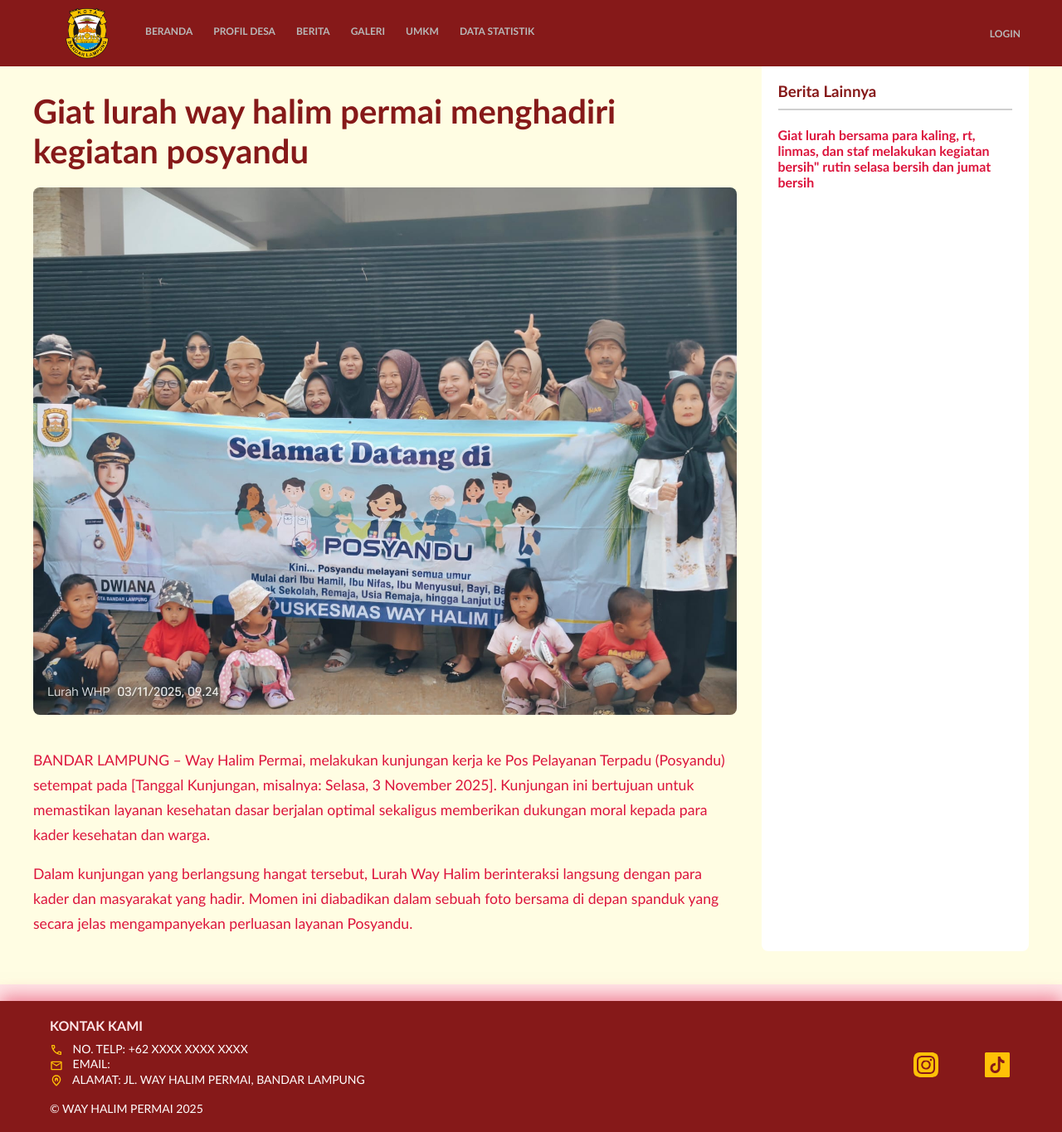
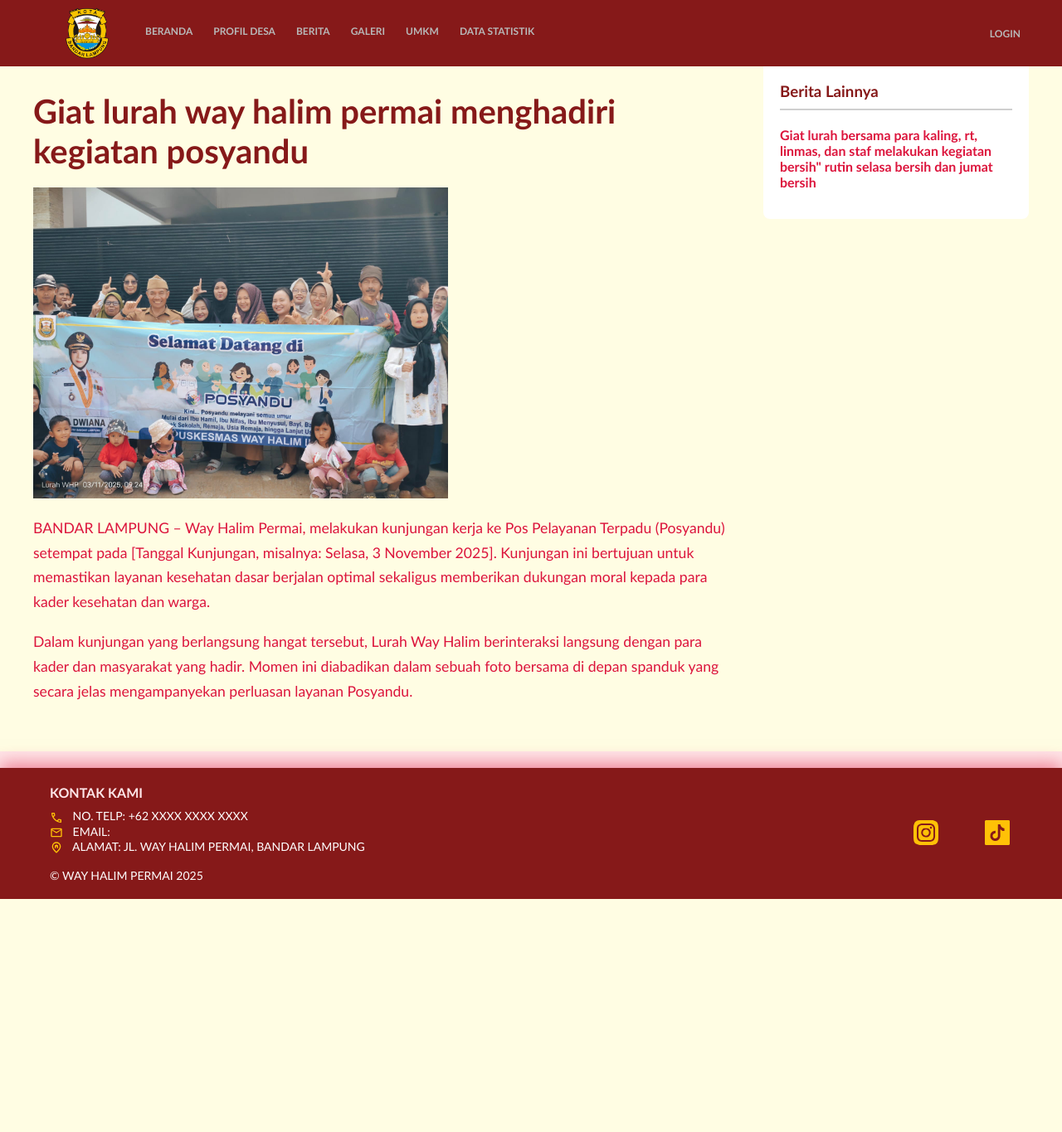
Before and after one commit to IcniP/projek_desa, a Django app: page /berita/2/ in a window 1280 px wide. Shown: the whole page at 83% size. After the commit the page ends 1084 px from the top, so only its background shows below. Run offline with Django 5.2, Linux system fonts and the light colour scheme; data comes from the database, SQL or seed files in the repository; both versions use the stored data as it was after the commit; some libraries are stand-ins or nearby versions; some web fonts are replaced.

Commit message:
nambahin data

```diff
--- a/static/css/berita_detail.css
+++ b/static/css/berita_detail.css
@@ -20,10 +20,10 @@
 }
 
 .main-article img {
-    width: 100%;
+    max-width: 500px;
     height: auto;
-    border-radius: 8px;
-    margin-bottom: 20px;
+    max-height: 400px;
+    object-fit: cover;
 }
 
 .article-content p {
@@ -33,10 +33,12 @@
 }
 
 .sidebar {
-    flex: 1;
     padding: 20px;
     background-color: var(--warna-kartu);
     border-radius: 8px;
+    align-self: flex-start;
+    width: 280px;
+    flex-shrink: 0;
 }
 
 .sidebar h3 {
```
Also changed, not shown: db.sqlite3, media/berita_pics/Bersih_bersih.jpeg (added), media/berita_pics/Posyandu.jpeg (added), media/berita_pics/WhatsApp_Image_2025-11-15_at_11.28.01_1.jpeg (added).
